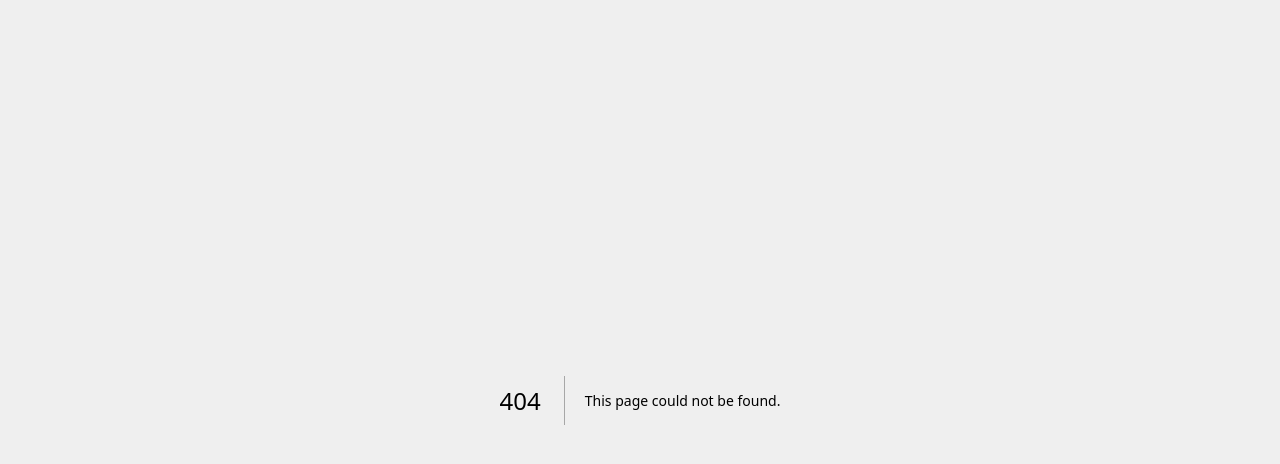
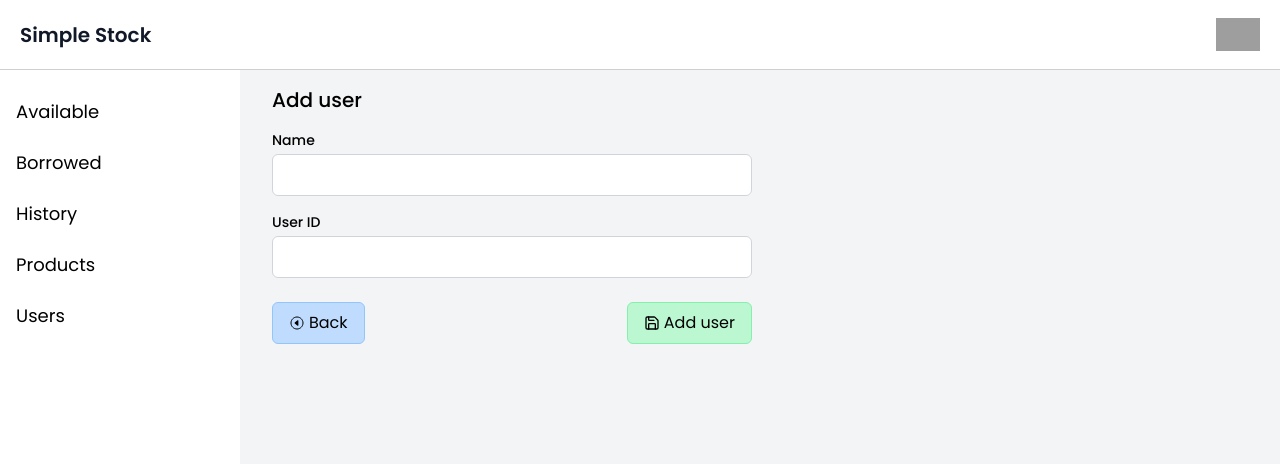
Before and after one commit to hirushaph/simple-stock, a Next.js app: page /users/addnew in a window 1280 px wide. Before the commit this address had no page. Shown: the top 464 px of the page. Built offline with nearby package versions, Linux system fonts and the light colour scheme; no server answers; grey boxes are pictures that could not be loaded.

Commit message:
add useradd form

```diff
--- /dev/null
+++ b/app/(dash)/users/addnew/page.tsx
@@ -0,0 +1,14 @@
+import AddUserForm from "@/app/_components/AddUserForm";
+
+function addnew() {
+  return (
+    <div className="px-4">
+      <h1 className="text-xl font-medium">Add user</h1>
+      <div className="grid grid-cols-1 md:grid-cols-2 gap-4 mt-4">
+        <AddUserForm />
+      </div>
+    </div>
+  );
+}
+
+export default addnew;
--- /dev/null
+++ b/app/_components/AddUserForm.tsx
@@ -0,0 +1,114 @@
+"use client";
+import Link from "next/link";
+import { useState } from "react";
+import { IoCaretBackCircleOutline } from "react-icons/io5";
+import { LuSave } from "react-icons/lu";
+import { toast } from "react-toastify";
+import { addUser } from "../_lib/actions";
+import { useRouter } from "next/navigation";
+
+function AddUserForm() {
+  const [loading, setLoading] = useState(false);
+  const router = useRouter();
+
+  async function handleSubmit(e: React.FormEvent<HTMLFormElement>) {
+    e.preventDefault();
+    const formData = new FormData(e.currentTarget);
+    const isEmpty = formData.entries().next().done;
+
+    if (isEmpty) {
+      return toast.error("Please fill in the form");
+    }
+    setLoading(true);
+    const toastId = toast.loading(`Adding user...`);
+    try {
+      const data = await addUser(formData);
+      if (data.success) {
+        toast.update(toastId, {
+          render: "User Added",
+          type: "success",
+          isLoading: false,
+          autoClose: 3000,
+        });
+        router.push("/users");
+      } else {
+        toast.update(toastId, {
+          render: data.message,
+          type: "error",
+          isLoading: false,
+          autoClose: 3000,
+        });
+      }
+
+      setLoading(false);
+    } catch (error) {
+      setLoading(false);
+      if (error instanceof Error) {
+        toast.update(toastId, {
+          render: error.message,
+          type: "error",
+          isLoading: false,
+          autoClose: 3000,
+        });
+      } else {
+        toast.update(toastId, {
+          render: "Something went wrong",
+          type: "error",
+          isLoading: false,
+          autoClose: 3000,
+        });
+      }
+    }
+  }
+
+  return (
+    <form onSubmit={handleSubmit}>
+      <div>
+        <label htmlFor="name" className="block text-sm font-medium mb-1">
+          Name
+        </label>
+        <input
+          type="text"
+          name="name"
+          required
+          className="w-full px-4 py-2 rounded-md outline-none text-gray-500 focus:shadow-sm transition border border-gray-300"
+        />
+      </div>
+      <div className="mt-4">
+        <label htmlFor="uid" className="block text-sm font-medium mb-1">
+          User ID
+        </label>
+        <input
+          type="text"
+          name="uid"
+          required
+          className="w-full px-4 py-2 rounded-md outline-none text-gray-500 focus:shadow-sm transition border border-gray-300"
+        />
+      </div>
+
+      <div className="mt-6 flex justify-between">
+        <Link href="/users">
+          <button
+            type="button"
+            className="bg-blue-200 border border-blue-300 py-2 gap-1 justify-center items-center rounded-md px-4 flex"
+          >
+            <IoCaretBackCircleOutline />
+
+            <span>Back</span>
+          </button>
+        </Link>
+        <button
+          type="submit"
+          disabled={loading}
+          className="bg-green-200 border border-green-300 py-2 gap-1 justify-center items-center rounded-md px-4 flex disabled:cursor-not-allowed disabled:bg-gray-200 disabled:border-gray-300 transition"
+        >
+          <LuSave />
+
+          <span>Add user</span>
+        </button>
+      </div>
+    </form>
+  );
+}
+
+export default AddUserForm;
--- a/app/_lib/actions.ts
+++ b/app/_lib/actions.ts
@@ -253,3 +253,46 @@ export async function updateItem(
   revalidatePath(`/products`);
   return result;
 }
+
+export async function addUser(formData: FormData) {
+  const name = formData.get("name");
+  const eid = formData.get("uid");
+  console.log(eid);
+
+  if (!name || !eid) {
+    throw new Error("All fields required");
+  }
+
+  try {
+    const sessionCookie = (await cookies()).get("session");
+    const sessionClient = await createSessionClient(sessionCookie?.value);
+
+    if (!sessionClient) throw new Error("Authentication Failed");
+
+    // add item to database
+    const rr = await sessionClient?.databases.createDocument(
+      process.env.APPWRITE_DATABASE_ID!,
+      process.env.APPWRITE_USERS_COLLECIION_ID!,
+      ID.unique(),
+      {
+        eid,
+        name,
+      }
+    );
+    revalidatePath("/users");
+    return { success: true, data: rr, message: "Item added" };
+  } catch (error: unknown) {
+    console.log(error);
+    if (error instanceof AppwriteException) {
+      if (error.code === 409) {
+        return {
+          success: false,
+          message: "User id already exits, please use different id",
+        };
+      }
+      return { success: false, message: error.message };
+    } else {
+      return { success: false, message: "Something went wrong" };
+    }
+  }
+}
```
Also changed, not shown: 1 other file (tests, documents, lock files or other folders).
